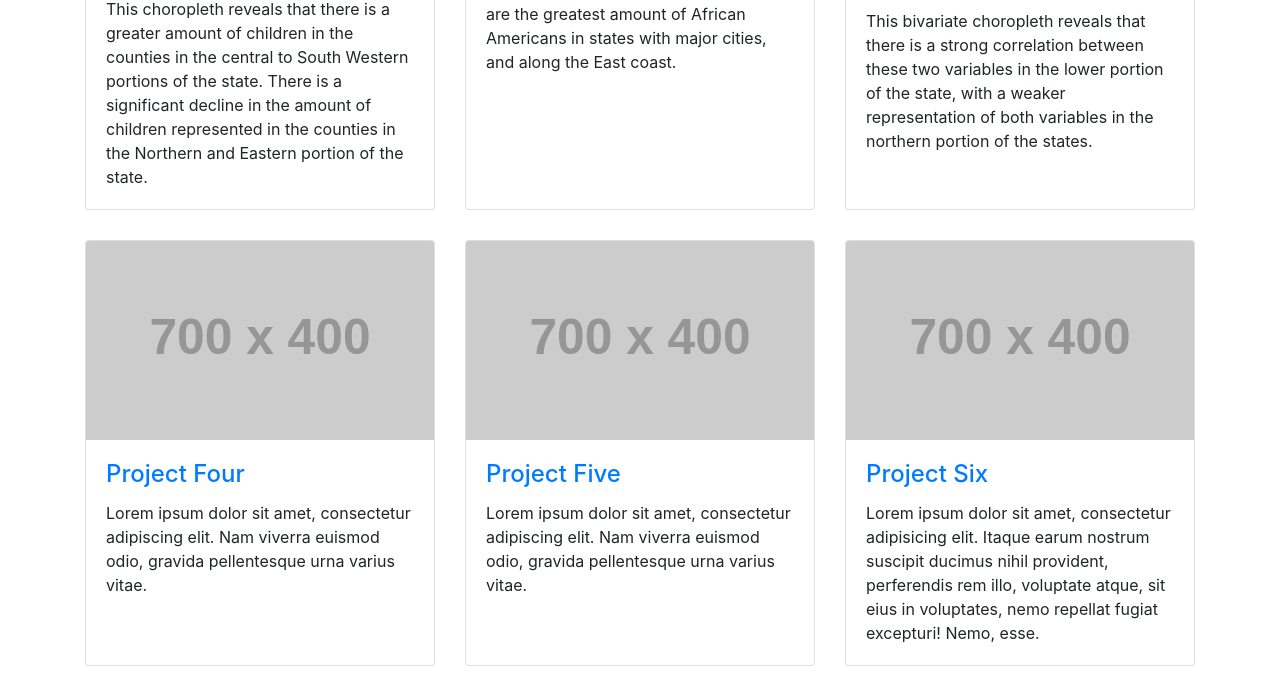
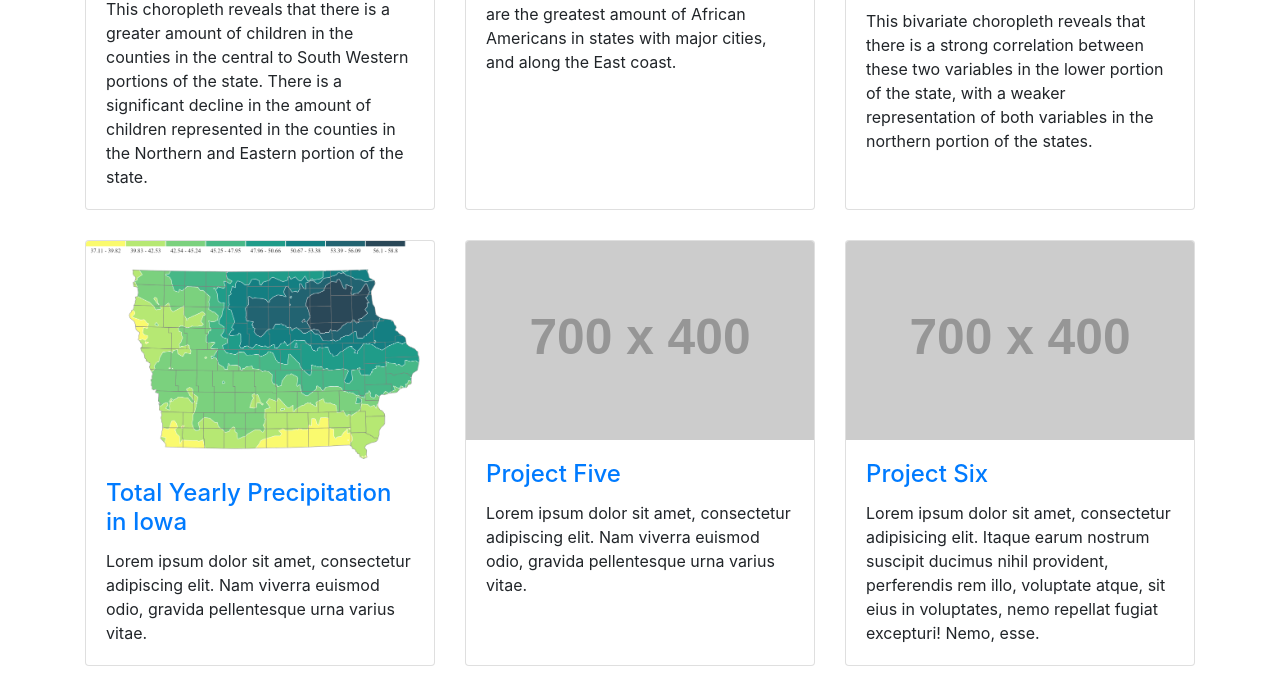
Before and after one commit to haileyq0110/Hailey-Quinn, a website: page index.html in a window 1280 px wide. Shown: the part 506-1199 px from the top of the page. Drawn offline with Linux system fonts and the light colour scheme; placeholder pictures from the web are drawn by us.

Commit message:
Added Isarithmic Map

```diff
--- a/index.html
+++ b/index.html
@@ -92,10 +92,10 @@
         </div>
         <div class="col-lg-4 col-sm-6 portfolio-item">
           <div class="card h-100">
-            <a href="#"><img class="card-img-top" src="http://placehold.it/700x400" alt=""></a>
+            <a href="https://observablehq.com/@caglarkoylu/isarithmic-mapping-geog-3540"><img class="card-img-top" src="images/Caglar.map.png" alt=""></a>
             <div class="card-body">
               <h4 class="card-title">
-                <a href="#">Project Four</a>
+                <a href="#">Total Yearly Precipitation in Iowa</a>
               </h4>
               <p class="card-text">Lorem ipsum dolor sit amet, consectetur adipiscing elit. Nam viverra euismod odio, gravida pellentesque urna varius vitae.</p>
             </div>
```
Also changed, not shown: images/Caglar.map.png (added).
